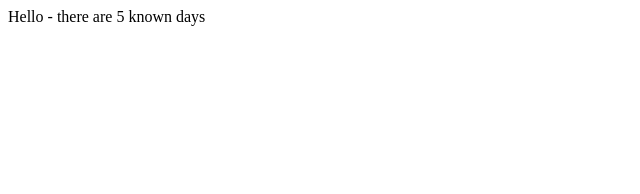
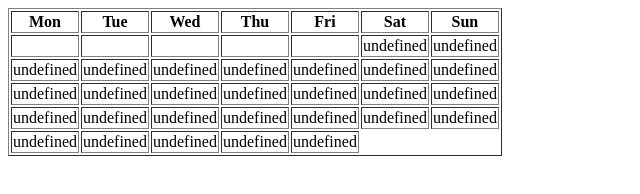
Before and after one commit to samirahekmati/Days-calendar-project, a plain HTML site: page Project-Days-Calendar/index.html in a window 1280 px wide. Shown: the whole page, without its empty margins (0-640 px from the left). Drawn offline with Linux system fonts and the light colour scheme.

Commit message:
generate table function and find event date function

```diff
--- a/Project-Days-Calendar/index.html
+++ b/Project-Days-Calendar/index.html
@@ -5,5 +5,8 @@
         <script type="module" src="web.mjs"></script>
     </head>
     <body>
+        <div id="table-container">
+
+        </div>
     </body>
 </html>
--- a/Project-Days-Calendar/web.mjs
+++ b/Project-Days-Calendar/web.mjs
@@ -6,6 +6,142 @@
 import { getGreeting } from "./common.mjs";
 import daysData from "./days.json" with { type: "json" };
 
+let weekDays = ["Monday", "Tuesday", "Wednesday", "Thursday", "Friday", "Saturday", "Sunday"];
+let weekDaysShort = ["Mon", "Tue", "Wed", "Thu", "Fri", "Sat", "Sun"];
+
+// let date11 = new Date();
+// let day11 = date11.getDate();
+// let month11 = date11.getMonth() + 1;
+// let year11 = date11.getFullYear();
+// console.log(date11);
+// console.log(day11);
+// console.log(month11);
+// console.log(year11);
+// let firstDay11 = day11 - (day11 - 1);
+// console.log(firstDay11);
+// console.log((new Date(`${month11}/${1}/${year11}`)))
+
+function findEventDate (daysData, year, month, day){
+
+        if(month == 10){
+
+                let firstDayOfOctober = new Date(year, 9, 1).getDay(); // Get first day of October
+                let firstTuesday = (firstDayOfOctober <= 2) ? (3 - firstDayOfOctober) + 1 : (10 - firstDayOfOctober) + 1;
+                let secondTuesday = firstTuesday + 6; // Second Tuesday
+                if(secondTuesday == day){return `${secondTuesday} ${daysData[0].name}`}
+
+                let lastDayOfOctober = new Date(year, 9, 31).getDay(); // Get the weekday of October 31
+                let lastFriday = 31 - ((lastDayOfOctober - 5 + 7) % 7); // Find last Friday
+                if (lastFriday === day) {return `${lastFriday} ${daysData[4].name}`}
+                else{return day}
+
+        }
+        else if(month == 5){
+                let firstDayOfMay = new Date(year, 4, 1).getDay(); // May 1st
+                let firstSaturday = 1 + ((6 - firstDayOfMay + 7) % 7); // Find first Saturday
+                let secondSaturday = firstSaturday + 7; // Second Saturday
+
+                if (secondSaturday === day) { return `${secondSaturday} ${daysData[1].name}`;}
+                else {return day}
+        }
+        else if(month === 9) { // September (Month index 8)
+
+                let firstDayOfSeptember = new Date(year, 8, 1).getDay(); // September 1st
+                let firstSaturday = 1 + ((6 - firstDayOfSeptember + 7) % 7); // Find first Saturday
+
+                if (firstSaturday === day) {
+                    return `${firstSaturday} ${daysData[2].name}`;
+                }
+
+                let thirdSaturday = firstSaturday + 14; // Third Saturday
+                if (thirdSaturday === day) {
+                    return `${thirdSaturday} ${daysData[3].name}`;
+                }
+                else{return day}
+        }
+
+}
+
+function generateTable(){
+    console.log(daysData);
+    let divContainer = document.getElementById("table-container");
+
+    // Clear previous table if exists
+    divContainer.innerHTML = "";
+
+    // Create table and body
+    let table = document.createElement("table");
+    table.border = "1"; // Add border for visibility
+    let tblBody = document.createElement("tbody");
+
+    // Get current date details
+    let date = new Date();
+    let day = date.getDate();
+    let month = date.getMonth() + 1;
+    let year = date.getFullYear();
+
+    // Find first day of the month and its weekday
+    let firstDayInWeek = new Date(year, month - 1, 1).getDay();
+    console.log(firstDayInWeek + "  " + "Find first day of the month and its weekday");
+    let totalDaysInMonth = new Date(year, month, 0).getDate();
+    console.log(totalDaysInMonth + "  " + "totalDaysInMonth");
+
+    // Weekday names starting from Monday
+    let weekDays = ["Mon", "Tue", "Wed", "Thu", "Fri", "Sat", "Sun"];
+
+    // Create table row for week day names
+    let daysNameRow = document.createElement("tr");
+    for (let i = 0; i < weekDays.length; i++) {
+        let cell = document.createElement("th");
+        cell.innerText = weekDays[i];
+        daysNameRow.appendChild(cell);
+    }
+    tblBody.appendChild(daysNameRow);
+
+    // Create rows for the days of the month
+    let dayCount = 1;
+    let weekRow = document.createElement("tr");
+
+    // Adjust first day (make Monday first column)
+    let adjustedFirstDay = firstDayInWeek === 0 ? 6 : firstDayInWeek - 1;
+
+    // Add empty cells before the first day
+    for (let i = 0; i < adjustedFirstDay; i++) {
+        let emptyCell = document.createElement("td");
+        weekRow.appendChild(emptyCell);
+    }
+
+    // Fill in the calendar days
+    for (let i = adjustedFirstDay; i < 7; i++) {
+        let cell = document.createElement("td");
+        cell.innerText = findEventDate(daysData, year, month, dayCount);//dayCount
+        weekRow.appendChild(cell);
+        dayCount++;
+    }
+    tblBody.appendChild(weekRow);
+
+    // Create remaining rows
+    while (dayCount <= totalDaysInMonth) {
+        let row = document.createElement("tr");
+        for (let i = 0; i < 7 && dayCount <= totalDaysInMonth; i++) {
+            let cell = document.createElement("td");
+            cell.innerText = findEventDate(daysData, year, month, dayCount);
+            row.appendChild(cell);
+            dayCount++;
+        }
+        tblBody.appendChild(row);
+    }
+
+    // Append table body and add to container
+    table.appendChild(tblBody);
+    divContainer.appendChild(table);
+
+
+
+
+}
+
 window.onload = function() {
-    document.querySelector("body").innerText = `${getGreeting()} - there are ${daysData.length} known days`;
+    generateTable();
+    // document.querySelector("body").innerText = `${getGreeting()} - there are ${daysData.length} known days`;
 }
```
Also changed, not shown: Project-Days-Calendar/generate-ical.mjs (+19 -0 lines).
